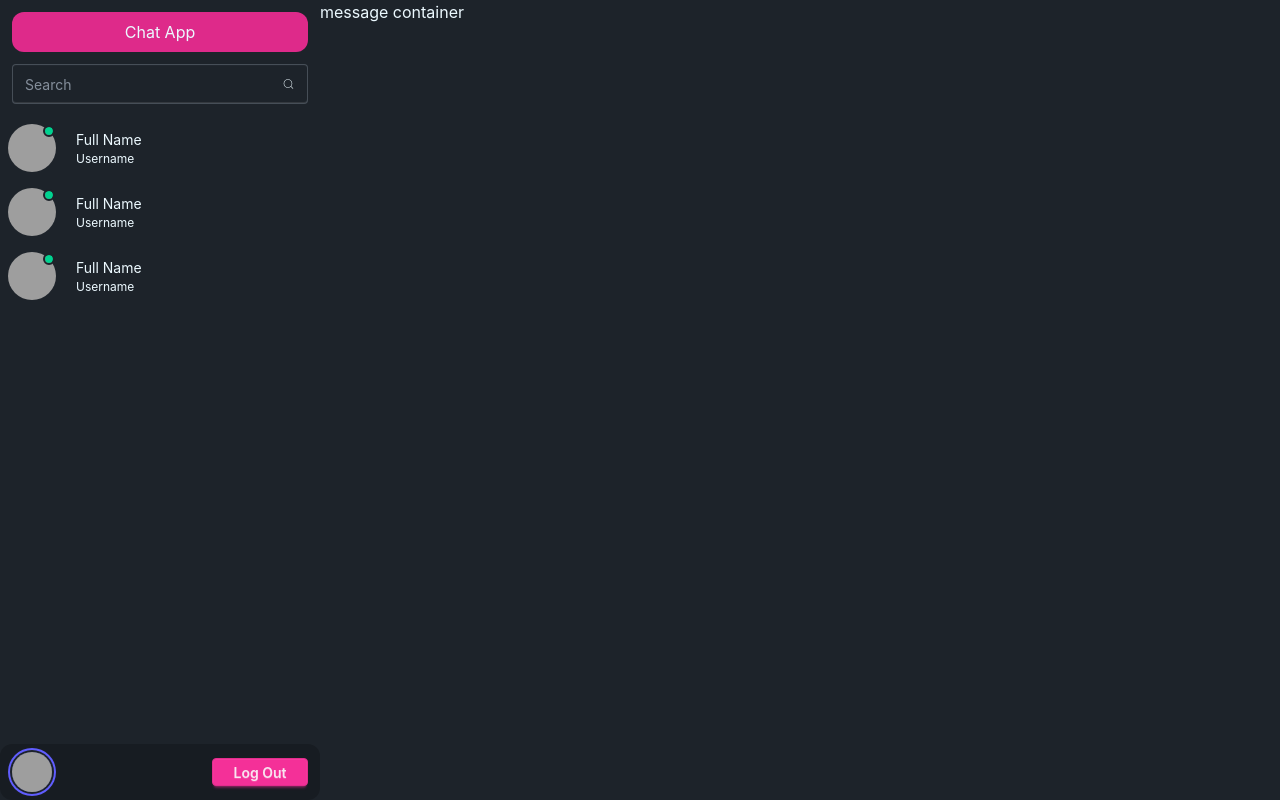
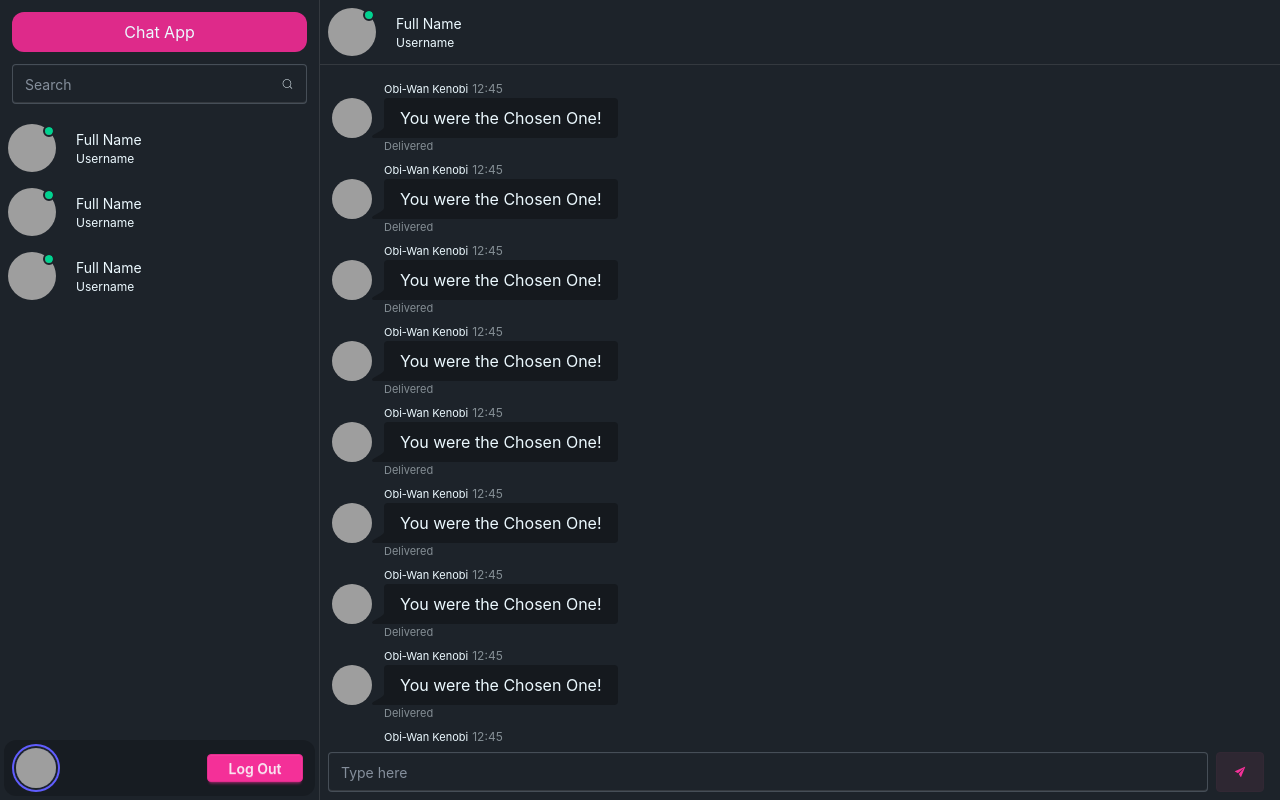
Before and after one commit to sanjeet2610/Chat-App, a React (Vite) app in the folder client/: page / in a window 1280 px wide. Built offline with nearby package versions, Linux system fonts and the light colour scheme; grey boxes are pictures that could not be loaded.

Commit message:
Add Homepage UI

```diff
--- /dev/null
+++ b/client/src/pages/home/Message.jsx
@@ -0,0 +1,26 @@
+import React from "react";
+
+const Message = () => {
+  return (
+    <div>
+      <div className="chat chat-start">
+        <div className="chat-image avatar">
+          <div className="w-10 rounded-full">
+            <img
+              alt="Tailwind CSS chat bubble component"
+              src="https://img.daisyui.com/images/profile/demo/kenobee@192.webp"
+            />
+          </div>
+        </div>
+        <div className="chat-header">
+          Obi-Wan Kenobi
+          <time className="text-xs opacity-50">12:45</time>
+        </div>
+        <div className="chat-bubble">You were the Chosen One!</div>
+        <div className="chat-footer opacity-50">Delivered</div>
+      </div>
+    </div>
+  );
+};
+
+export default Message;
--- a/client/src/pages/home/MessageContainer.jsx
+++ b/client/src/pages/home/MessageContainer.jsx
@@ -1,7 +1,41 @@
-import React from "react";
+import User from "./User";
+import Message from "./Message";
+import { IoIosSend } from "react-icons/io";
 
 const MessageContainer = () => {
-  return <div>message container</div>;
+  return (
+    <div className="h-screen w-full flex flex-col">
+      <div className="border-b border-b-white/10">
+        <User />
+      </div>
+      <div className="h-full p-3 overflow-y-auto">
+        <Message />
+        <Message />
+        <Message />
+        <Message />
+        <Message />
+        <Message />
+        <Message />
+        <Message />
+        <Message />
+        <Message />
+        <Message />
+        <Message />
+        <Message />
+        <Message />
+        <Message />
+        <Message />
+        <Message />
+        <Message />
+      </div>
+      <div className="w-full flex gap-2 p-2">
+        <input type="text" placeholder="Type here" className="input w-full" />
+        <button className="btn btn-soft btn-secondary mr-2">
+          <IoIosSend />
+        </button>
+      </div>
+    </div>
+  );
 };
 
 export default MessageContainer;
--- a/client/src/pages/home/UserSidebar.jsx
+++ b/client/src/pages/home/UserSidebar.jsx
@@ -3,7 +3,7 @@ import User from "./User";
 
 const UserSidebar = () => {
   return (
-    <div className="max-w-[20rem] w-full h-screen flex flex-col">
+    <div className="max-w-[20rem] w-full h-screen flex flex-col border-r border-r-white/10">
       <h2 className="bg-[#DE2A8A] p-2 m-3 mb-0 rounded-xl text-center">
         Chat App
       </h2>
@@ -18,7 +18,7 @@ const UserSidebar = () => {
         <User />
         <User />
       </div>
-      <div className="h-14 bg-black/20 p-3 flex items-center justify-between rounded-xl">
+      <div className="h-14 bg-black/20 p-3 flex items-center justify-between rounded-xl m-1">
         <div className="avatar">
           <div className="ring-primary ring-offset-base-100 w-10 rounded-full ring-2 ring-offset-2">
             <img src="https://img.daisyui.com/images/profile/demo/spiderperson@192.webp" />
```
